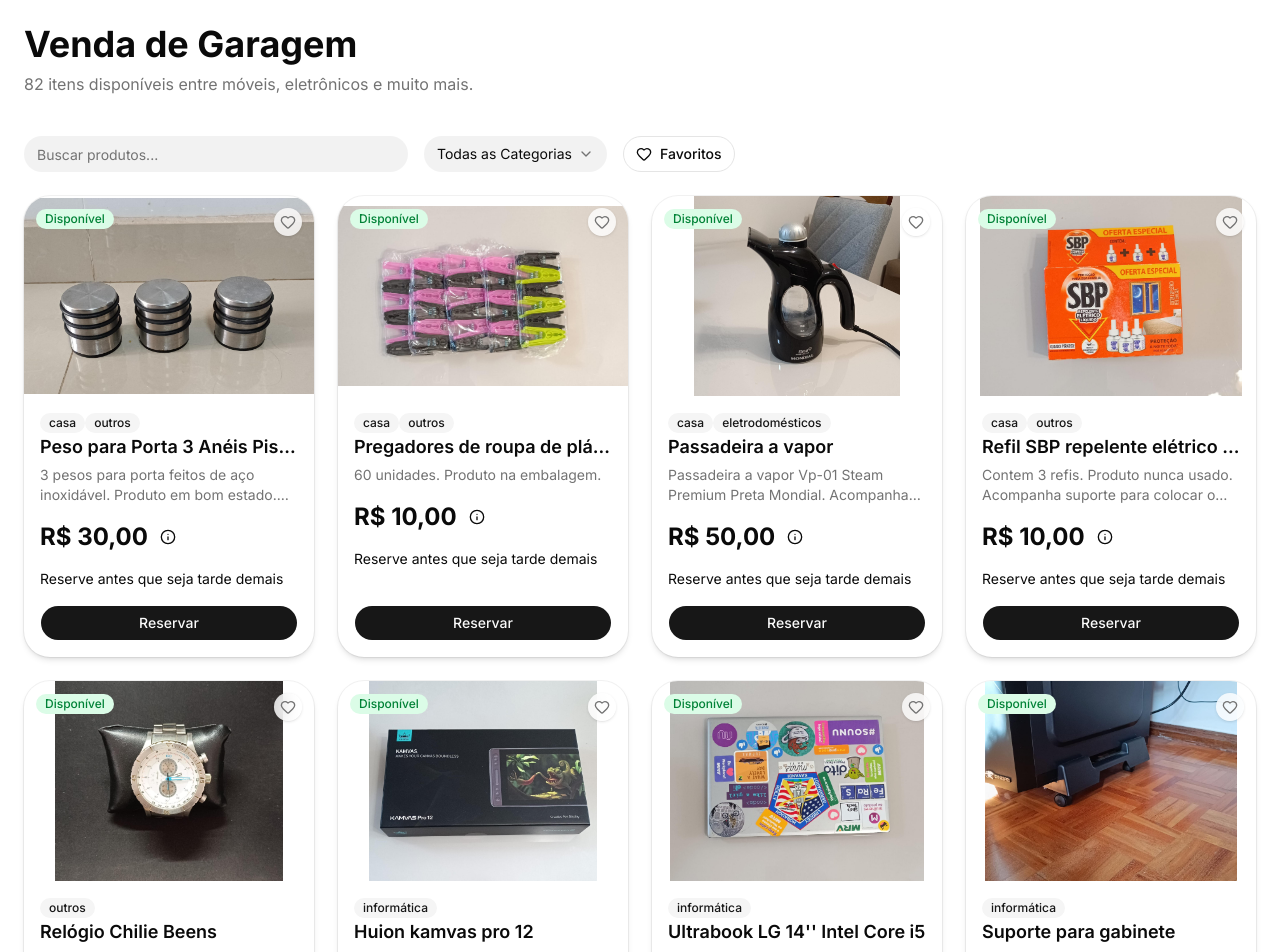
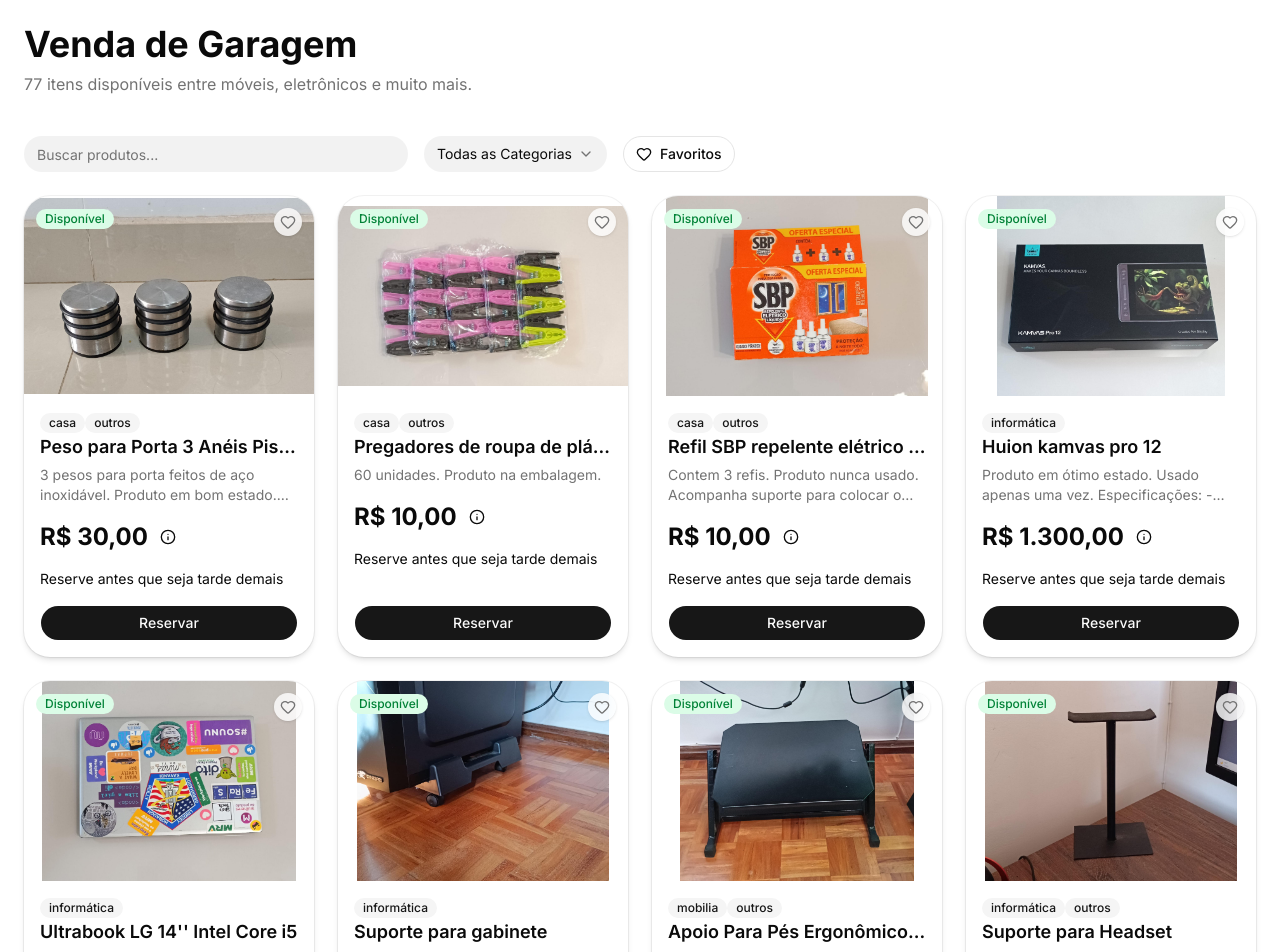
Before and after one commit to axeldouglas/garage-sale, a Next.js app: page / in a window 1280 px wide. Shown: the top 952 px of the page. Built offline with nearby package versions, Linux system fonts and the light colour scheme.

Commit message:
chore: update reserved items

```diff
--- a/data/products.ts
+++ b/data/products.ts
@@ -137,10 +137,11 @@ export const products: Product[] = [
       '/products/suporte-notebook/1.jpg',
       '/products/suporte-notebook/2.jpg',
     ],
-    status: 'available',
-    quantity: 1,
-    category: ['informática'],
-    availableDate: '2026-07-14',
+    status: 'reserved',
+    quantity: 1,
+    category: ['informática'],
+    availableDate: '2026-07-14',
+    who: ['Guilherme MRV'],
   },
   {
     id: '9',
@@ -262,10 +263,11 @@ export const products: Product[] = [
       '/products/relogio-chilie-beens/2.jpg',
       '/products/relogio-chilie-beens/1.jpg',
     ],
-    status: 'available',
+    status: 'reserved',
     quantity: 1,
     category: ['outros'],
     availableDate: '2026-05-26',
+    who: ['Bruna MRV'],
   },
   {
     id: '24',
@@ -360,10 +362,11 @@ export const products: Product[] = [
       'Precisa de reforma. Produto em bom estado estrutural, mas com estofado danificado.',
     price: 0.0,
     images: [],
-    status: 'available',
+    status: 'reserved',
     quantity: 1,
     category: ['mobilia'],
     availableDate: '2026-07-14',
+    who: ['João Pedro MRV'],
   },
   {
     id: '34',
@@ -456,11 +459,12 @@ export const products: Product[] = [
       '/products/climatizador-midea/5.jpg',
       '/products/climatizador-midea/6.jpg',
     ],
-    status: 'available',
+    status: 'reserved',
     quantity: 1,
     category: ['eletrodomésticos'],
     availableDate: '2026-07-14',
     originalLink: 'midea',
+    who: ['Amanda e Arthur'],
   },
   {
     id: '41',
@@ -1808,10 +1812,11 @@ export const products: Product[] = [
       '/products/passadeira-vapor/1.jpg',
       '/products/passadeira-vapor/2.jpg',
     ],
-    status: 'available',
+    status: 'reserved',
     quantity: 1,
     category: ['casa', 'eletrodomésticos'],
     availableDate: '2026-05-14',
+    who: ['Vanessa MRV'],
   },
   {
     id: '140',
```
